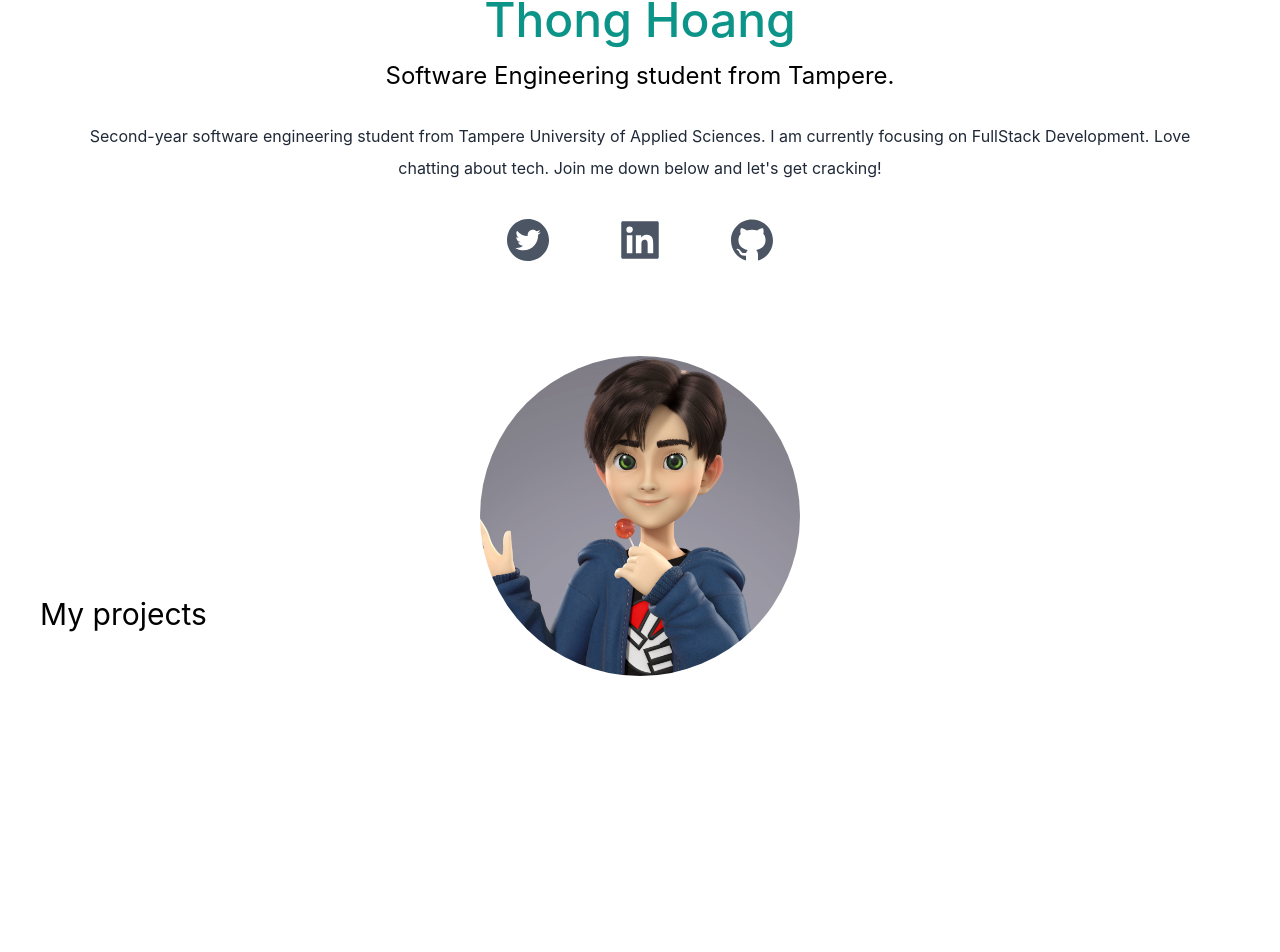
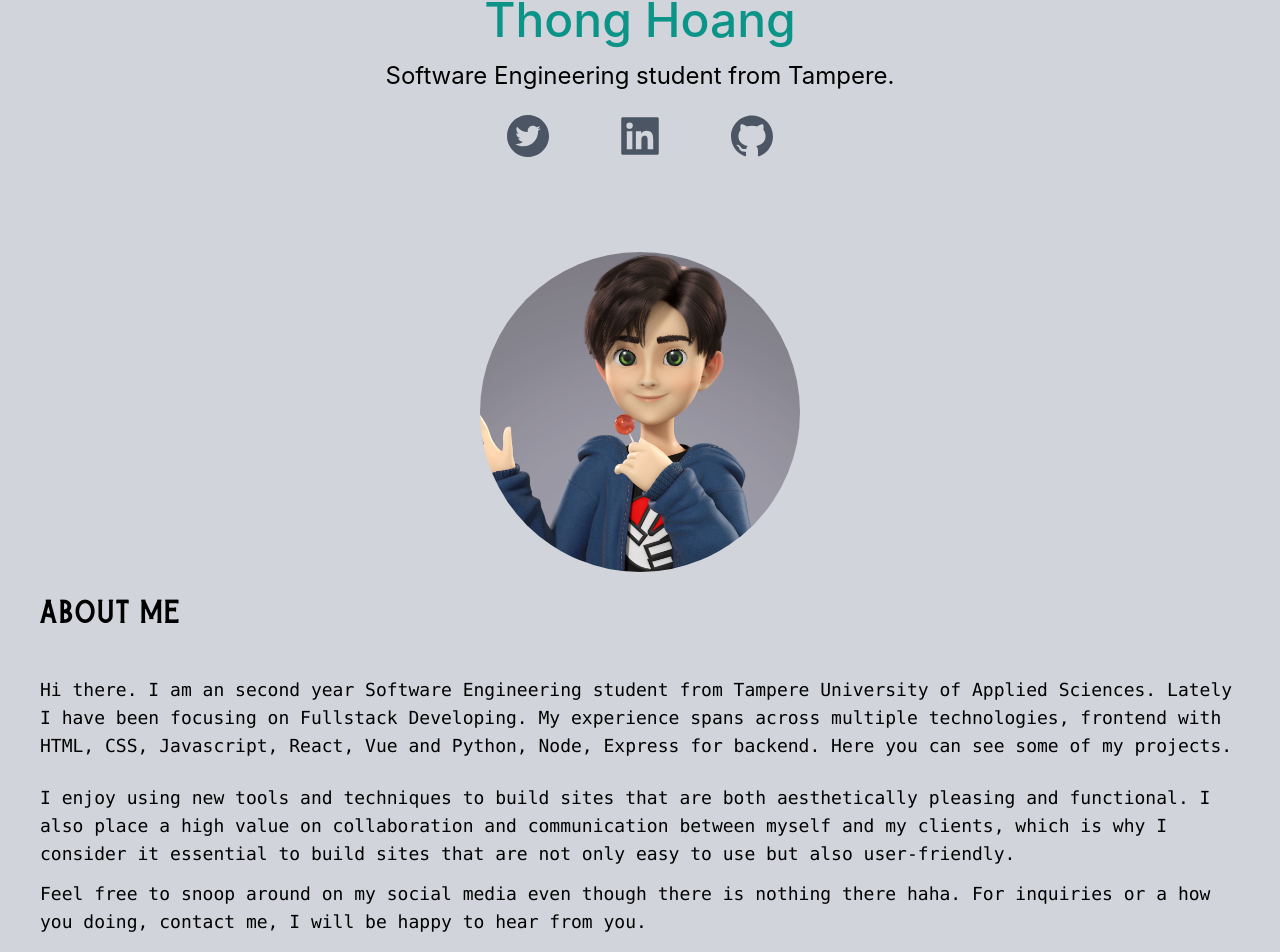
Before and after one commit to th0ng/portfolio_v2, a Next.js app: page / in a window 1280 px wide. Shown: the part 208-1160 px from the top of the page. Before the commit the page ends 924 px from the top, so only its background shows below. Built offline with nearby package versions, Linux system fonts and the light colour scheme.

Commit message:
about me

```diff
--- /dev/null
+++ b/pages/Nav.js
@@ -0,0 +1,22 @@
+import { BsFillMoonStarsFill } from "react-icons/bs";
+
+export default function Nav() {
+  return (
+    <nav className="py-10 mb-12 flex justify-between">
+      <h1 className="text-xl font-burtons">devedbythong</h1>
+      <ul className="flex items-center">
+        <li>
+          <BsFillMoonStarsFill className="cursor-pointer text-2xl" />
+        </li>
+        <li>
+          <a
+            className="bg-gradient-to-r from-cyan-500 to-teal-500 text-white px-4 py-2 rounded-md ml-8"
+            href="#"
+          >
+            Resume
+          </a>
+        </li>
+      </ul>
+    </nav>
+  );
+}
--- /dev/null
+++ b/pages/about.js
@@ -0,0 +1,18 @@
+export default function about() {
+  return (
+    <div>
+      <p>
+        Hi there. I am an second year Software Engineering student from Tampere
+        University of Applied Sciences. Lately I have been focusing on Fullstack
+        Developing. My experience spans across multiple technologies, frontend
+        with HTML, CSS, Javascript, React, Vue and Python, Node, Express for
+        backend. Here you can see some of my latest <a href="#">projects</a>.
+      </p>
+      <p>
+        Feel free to snoop around on my social media even though there is
+        nothing there haha. For inquiries or a how you doing, contact me, I will
+        be happy to hear from you.
+      </p>
+    </div>
+  );
+}
--- a/pages/index.js
+++ b/pages/index.js
@@ -1,10 +1,11 @@
 import Head from "next/head";
-import { BsFillMoonStarsFill } from "react-icons/bs";
 import {
   AiFillTwitterCircle,
   AiFillLinkedin,
   AiFillGithub,
 } from "react-icons/ai";
+
+import Nav from "./Nav";
 
 import Image from "next/image";
 import model from "../public/model.jpg";
@@ -13,29 +14,14 @@ export default function Home() {
   return (
     <div>
       <Head>
-        <title>Thong Hoang Danh</title>
+        <title>Thong's Portfolio</title>
         <meta name="description" content="Generated by create next app" />
         <link rel="icon" href="/favicon.ico" />
       </Head>
 
-      <main className="bg-white px-10">
+      <main className="bg-gray-300 px-10">
         <section className="h-screen">
-          <nav className="py-10 mb-12 flex justify-between">
-            <h1 className="text-xl font-burtons">thong</h1>
-            <ul className="flex items-center">
-              <li>
-                <BsFillMoonStarsFill className="cursor-pointer text-2xl" />
-              </li>
-              <li>
-                <a
-                  className="bg-gradient-to-r from-cyan-500 to-teal-500 text-white px-4 py-2 rounded-md ml-8"
-                  href="#"
-                >
-                  Resume
-                </a>
-              </li>
-            </ul>
-          </nav>
+          <Nav />
           <div className="text-center p-10">
             <h2 className="text-5xl py-2 text-teal-600 font-medium">
               Thong Hoang
@@ -43,12 +29,12 @@ export default function Home() {
             <h3 className="text-2xl py-2">
               Software Engineering student from Tampere.
             </h3>
-            <p className="text-md py-5 leading-8 text-gray-800">
-              Second-year software engineering student from Tampere University
-              of Applied Sciences. I am currently focusing on FullStack
-              Development. Love chatting about tech. Join me down below and
-              let's get cracking!
-            </p>
+            {/* <p className="text-md py-5 leading-8 text-gray-800"> */}
+            {/*   Second-year software engineering student from Tampere University */}
+            {/*   of Applied Sciences. I am currently focusing on FullStack */}
+            {/*   Development. Love chatting about tech. Join me down below and */}
+            {/*   let's get cracking! */}
+            {/* </p> */}
             <div className="text-5xl flex justify-center gap-16 py-3 text-gray-600">
               <AiFillTwitterCircle />
               <AiFillLinkedin />
@@ -60,9 +46,29 @@ export default function Home() {
           </div>
         </section>
 
-        <section className="">
-          <div>
-            <h3 className="text-3xl py-1">My projects</h3>
+        <section className="h-screen">
+          <h3 className="text-4xl font-burtons">about me</h3>
+          <div className="text-lg pt-8 font-mono">
+            <p className="py-3">
+              Hi there. I am an second year Software Engineering student from
+              Tampere University of Applied Sciences. Lately I have been
+              focusing on Fullstack Developing. My experience spans across
+              multiple technologies, frontend with HTML, CSS, Javascript, React,
+              Vue and Python, Node, Express for backend. Here you can see some
+              of my <a href="#">projects</a>.
+            </p>
+            <p className="py-3">
+              I enjoy using new tools and techniques to build sites that are
+              both aesthetically pleasing and functional. I also place a high
+              value on collaboration and communication between myself and my
+              clients, which is why I consider it essential to build sites that
+              are not only easy to use but also user-friendly.
+            </p>
+            <p>
+              Feel free to snoop around on my social media even though there is
+              nothing there haha. For inquiries or a how you doing, contact me,
+              I will be happy to hear from you.
+            </p>
           </div>
         </section>
       </main>
```
